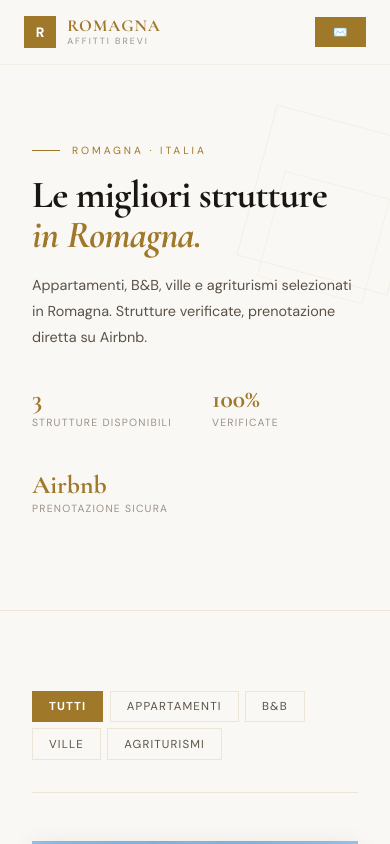
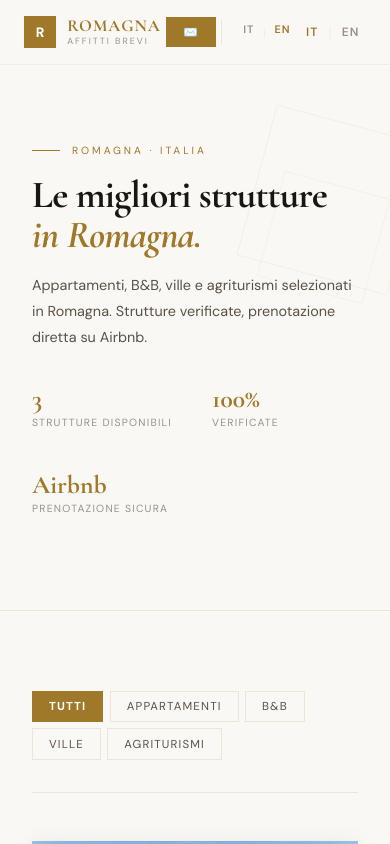
Before and after one commit to vittorionegri68-alt/romagna-affiti-brevi, a React (Vite) app: page / in a window 390 px wide. Shown: the top 844 px of the page. Built offline with nearby package versions, Linux system fonts and the light colour scheme.

Commit message:
Add language switcher for desktop and mobile

```diff
--- a/src/App.jsx
+++ b/src/App.jsx
@@ -80,6 +80,34 @@ function Nav() {
   <span className="nav-cta-long">Vuoi inserire qui la tua struttura?</span>
   <span className="nav-cta-short">✉️</span>
 </a>
+        {/* Language switcher — desktop */}
+<div style={{ display: "flex", gap: "0.25rem", borderLeft: `1px solid ${C.border}`, paddingLeft: "1rem" }}>
+  <a href="https://romagna-affitti-brevi.vercel.app/"
+    style={{ color: C.textSoft, textDecoration: "none", fontSize: "0.68rem", fontWeight: 600, letterSpacing: "0.1em", textTransform: "uppercase", fontFamily: "'DM Sans',sans-serif", transition: "color 0.2s", padding: "0.2rem 0.3rem" }}
+    onMouseEnter={e => e.currentTarget.style.color = C.gold}
+    onMouseLeave={e => e.currentTarget.style.color = C.textSoft}>
+    IT
+  </a>
+  <span style={{ color: C.border, fontSize: "0.7rem", alignSelf: "center" }}>|</span>
+  <a href="https://romagna-short-stay.vercel.app/"
+    style={{ color: C.gold, textDecoration: "none", fontSize: "0.68rem", fontWeight: 600, letterSpacing: "0.1em", textTransform: "uppercase", fontFamily: "'DM Sans',sans-serif", transition: "color 0.2s", padding: "0.2rem 0.3rem" }}
+    onMouseEnter={e => e.currentTarget.style.color = C.gold}
+    onMouseLeave={e => e.currentTarget.style.color = C.textSoft}>
+    EN
+  </a>
+  {/* Language switcher — mobile */}
+<div style={{ display: "flex", gap: "0.25rem", alignItems: "center" }}>
+  <a href="https://romagna-affitti-brevi.vercel.app/"
+    style={{ color: C.gold, textDecoration: "none", fontSize: "0.75rem", fontWeight: 600, letterSpacing: "0.1em", textTransform: "uppercase", fontFamily: "'DM Sans',sans-serif", padding: "0.3rem 0.4rem" }}>
+    IT
+  </a>
+  <span style={{ color: C.border, fontSize: "0.75rem" }}>|</span>
+  <a href="https://romagna-short-stay.vercel.app/"
+    style={{ color: C.textSoft, textDecoration: "none", fontSize: "0.75rem", fontWeight: 600, letterSpacing: "0.1em", textTransform: "uppercase", fontFamily: "'DM Sans',sans-serif", padding: "0.3rem 0.4rem" }}>
+    EN
+  </a>
+</div>
+</div>
       </div>
       <style>{`
   @media(min-width:768px){.nav-tagline{display:block!important}}
```
